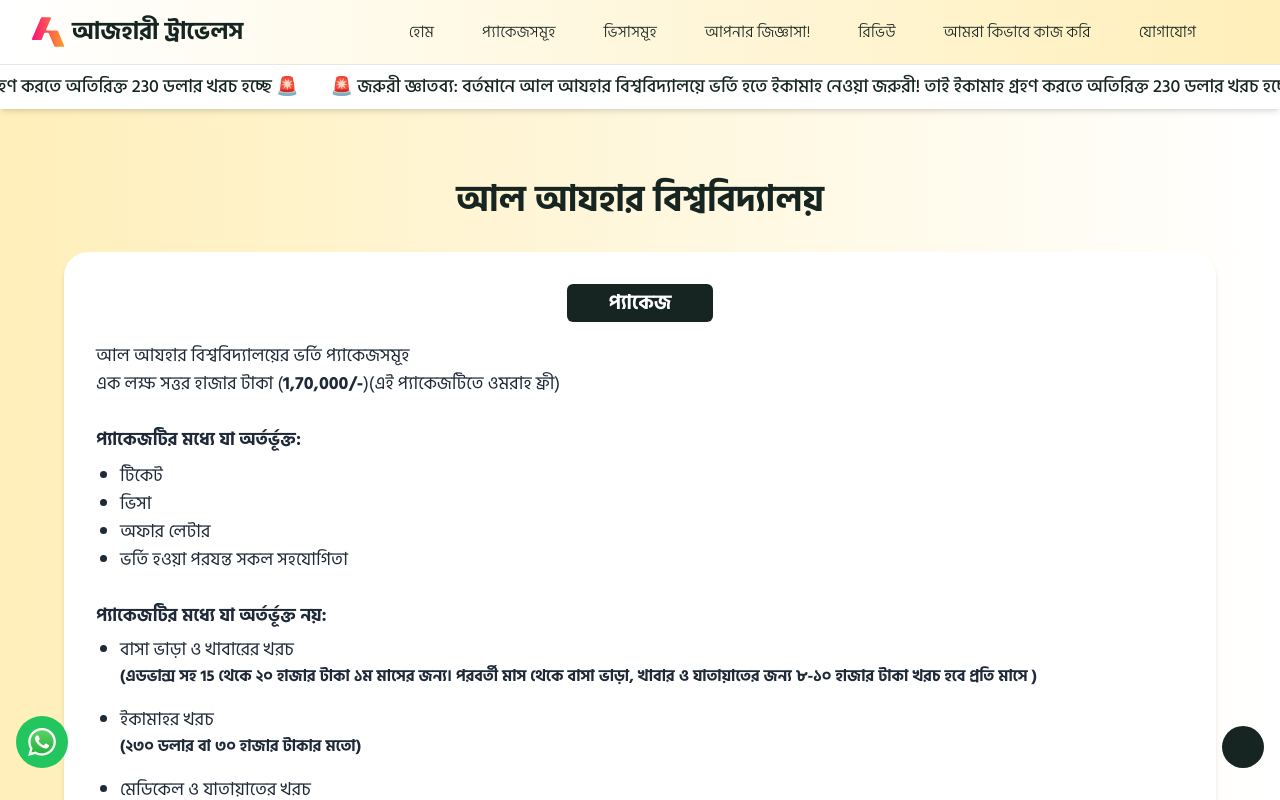
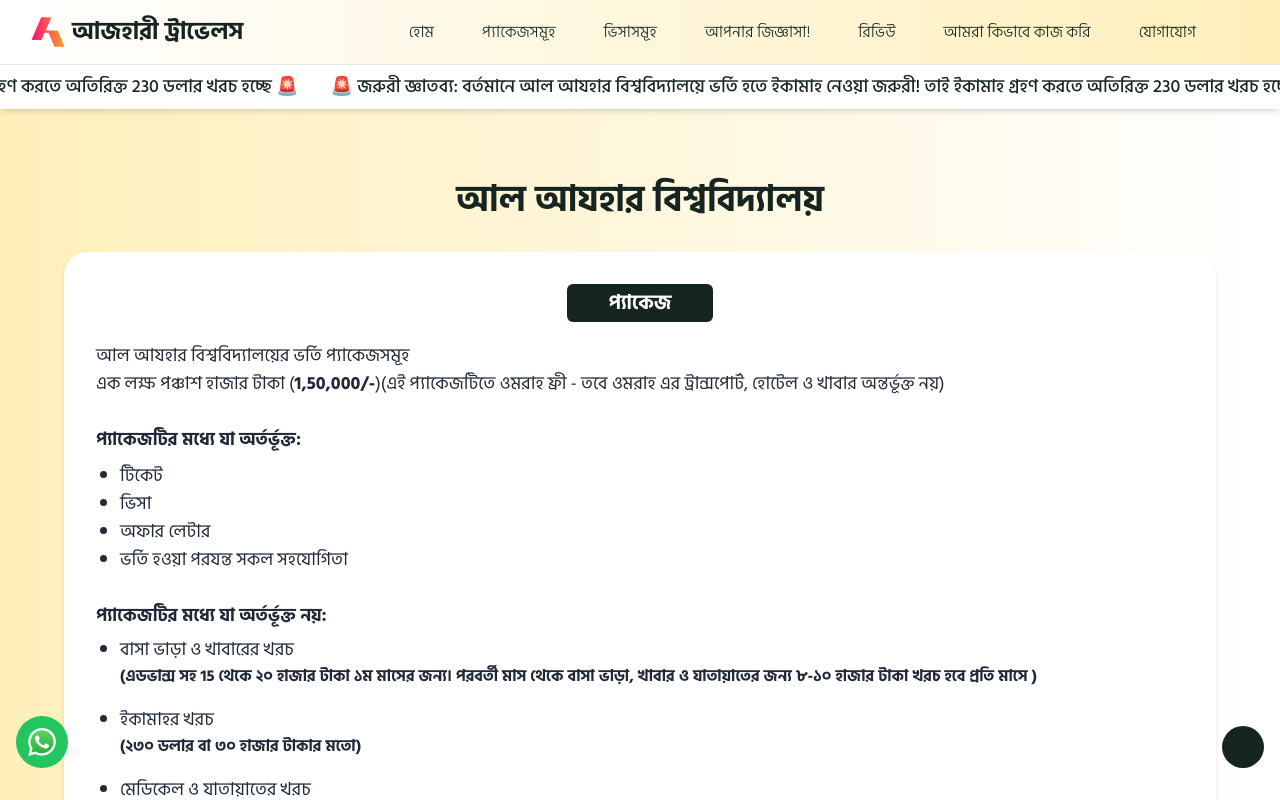
Before and after one commit to BabriWala/azhari-travels, a Next.js app: page /al-azhar-university in a window 1280 px wide. Shown: the top 800 px of the page. Built offline with nearby package versions, Linux system fonts and the light colour scheme; some icons are missing.

Commit message:
updated the al azhar page by decreasing the amount

```diff
--- a/src/app/al-azhar-university/page.tsx
+++ b/src/app/al-azhar-university/page.tsx
@@ -17,7 +17,7 @@
                             <p className="text-lg text-justify">
                                 আল আযহার বিশ্ববিদ্যালয়ের ভর্তি প্যাকেজসমূহ
                                 <br />
-                                এক লক্ষ সত্তর হাজার টাকা (<b>1,70,000/-</b>)(এই প্যাকেজটিতে ওমরাহ ফ্রী)
+                                এক লক্ষ পঞ্চাশ হাজার টাকা (<b>1,50,000/-</b>)(এই প্যাকেজটিতে ওমরাহ ফ্রী - তবে ওমরাহ এর ট্রান্সপোর্ট, হোটেল ও খাবার অন্তর্ভূক্ত নয়)
                                 {/* <br /> */}
                                 {/* এক লক্ষ ত্রিশ হাজার টাকা (<b>1,30,000/-</b>) */}
                                 <br />
--- a/src/app/components/Package/Packages.tsx
+++ b/src/app/components/Package/Packages.tsx
@@ -19,7 +19,7 @@
         title: "স্টুডেন্ট",
         slug: "student-package",
         // price: "১ লক্ষ ২০ হাজার",
-        price: `(১ লক্ষ ৭০ হাজার - ওমরাহ ফ্রী)`,
+        price: `(১ লক্ষ ৫০ হাজার - ওমরাহ ফ্রী)`,
         features: ["ভিসা", "টিকেট", "অফার লেটার", "ভর্তি", "বাসা",],
         isPopular: true,
     },
--- a/src/app/package/[slug]/Econtent.tsx
+++ b/src/app/package/[slug]/Econtent.tsx
@@ -7,7 +7,7 @@
         <section className="py-10 md:py-20  text-gray-800 ">
             <div className="container mx-auto px-4 sm:px-6 lg:px-8">
                 <h2 className="text-3xl md:text-4xl font-bold text-center text-primary  mb-8">
-                    মিশর ভ্রমণ প্যাকেজ - ১,৭০,০০০/-
+                    মিশর ভ্রমণ প্যাকেজ - ১,৫০,০০০/-
                 </h2>
 
                 {/* Package Includes */}
```
